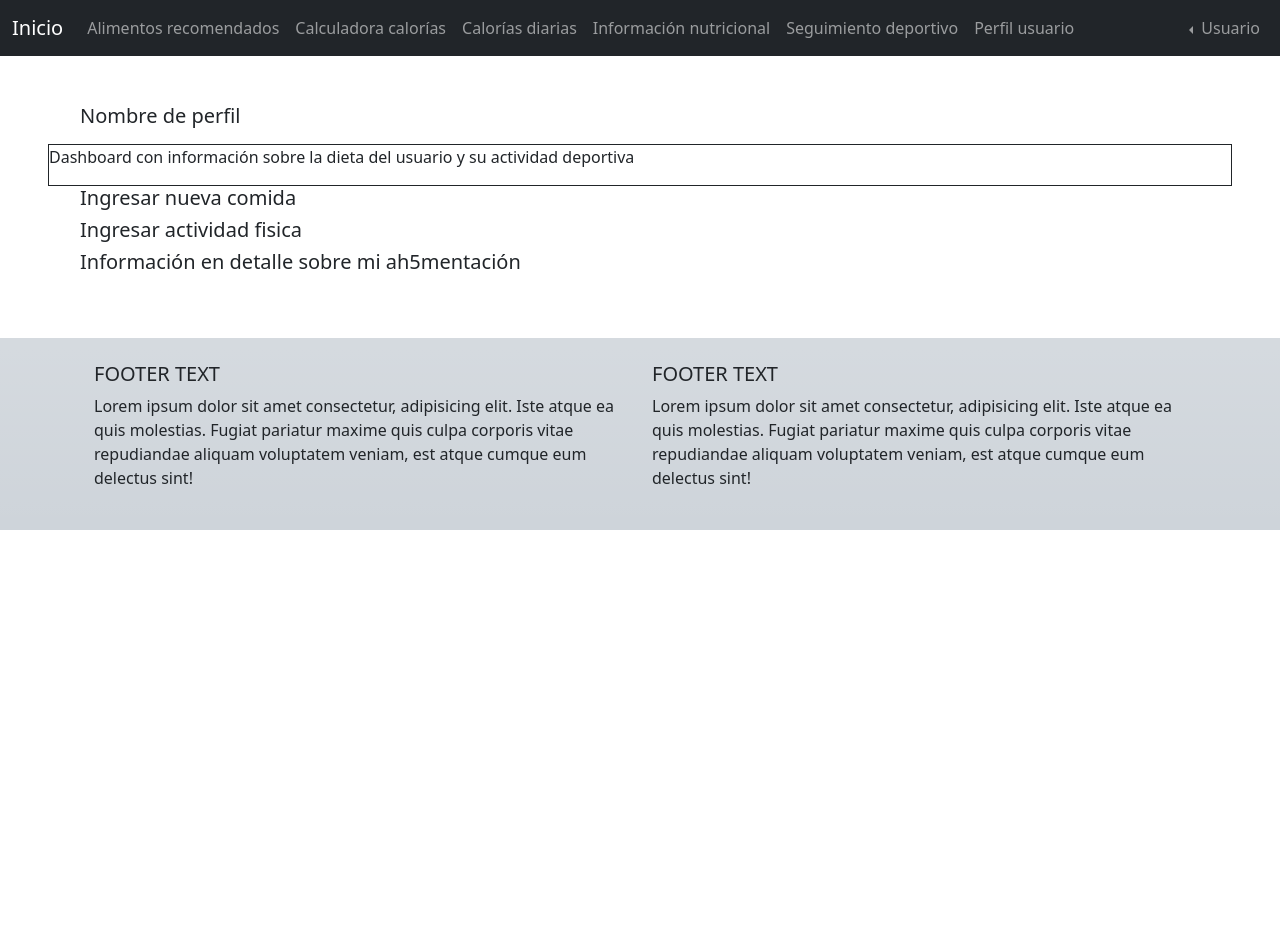
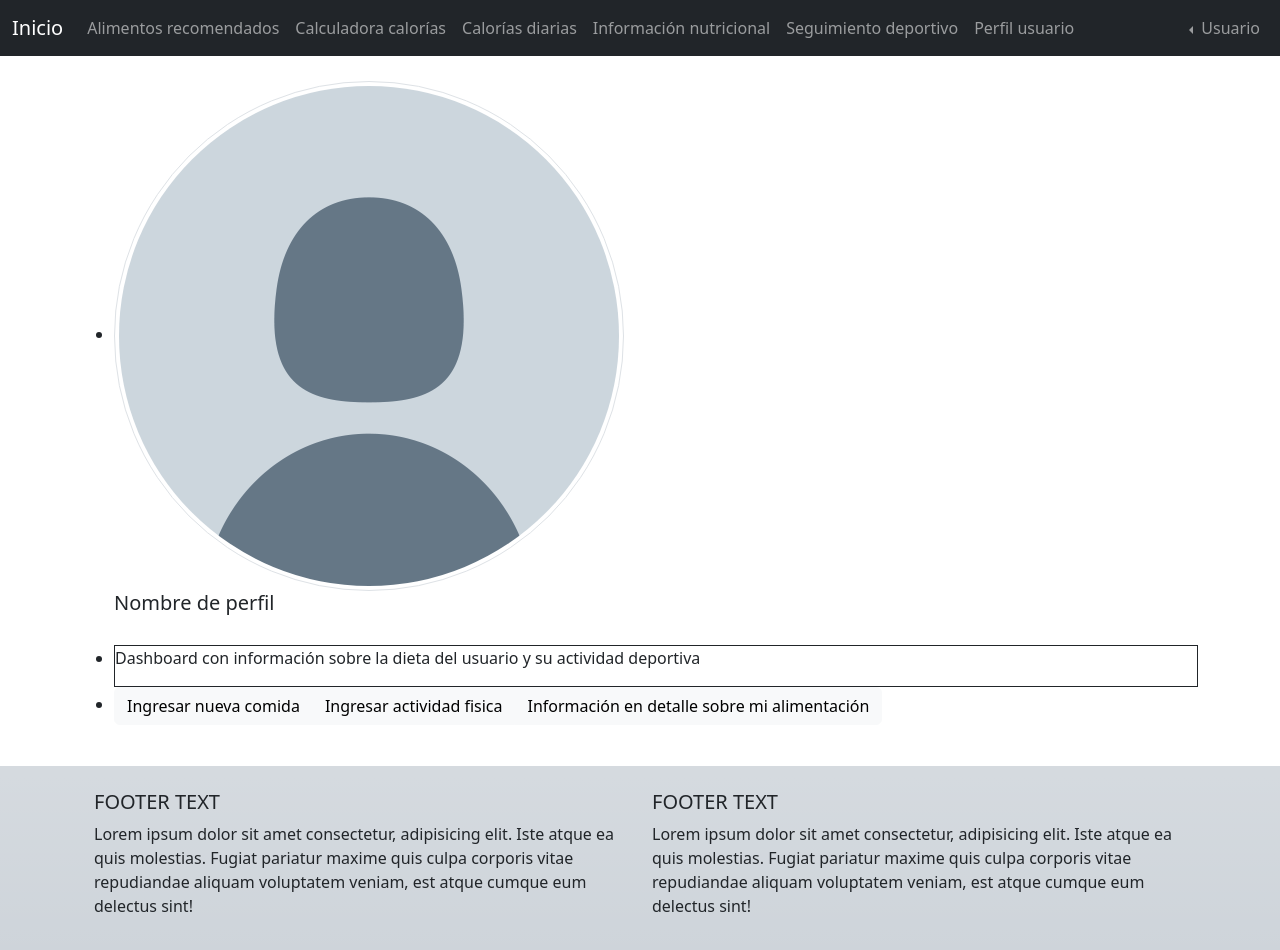
Before and after one commit to Niicool1/Proyecto-vida-saludable, a Vue app: page /perfilUsuario in a window 1280 px wide. Shown: the top 950 px of the page. Before the commit the page ends 800 px from the top, so only its background shows below. Built offline with nearby package versions, Linux system fonts and the light colour scheme.

Commit message:
Update perfilUsuario.vue

```diff
--- a/src/views/perfilUsuario.vue
+++ b/src/views/perfilUsuario.vue
@@ -1,33 +1,35 @@
 <template>
-    <div class="PerfilUsuario">
+    <div class="container">
+        <div class="row">
+            <div class="PerfilUsuario">
+                <ul class="perfil">
+                    <li>
+                        <div class="fotoPerfil">
+                            <img src="../assets/images/perfil.png" class="rounded-circle img-thumbnail">
+                        </div>
+                        <h5>Nombre de perfil</h5>
+                    </li>
 
-        <main class="p-5">
-            <section>
-                <div class="fotoPerfil">
+                    <li>
+                        <div class="border border-dark" id="dashboardPerfil">
+                            <p>Dashboard con información sobre la dieta del usuario y su actividad deportiva</p>
+                        </div>
+                    </li>
+                    <li>
+                        <div class="boton">
+                            <div class="btn-group boton2" role="group" aria-label="Basic example">
+                                <button type="button" class="btn btn-light">Ingresar nueva comida</button>
+                                <button type="button" class="btn btn-light">Ingresar actividad fisica</button>
+                                <button type="button" class="btn btn-light">Información en detalle sobre mi alimentación</button>
+                            </div>
+                        </div>
 
-                </div>
-                <ul class="Perfil">
-                    <h5>Nombre de perfil</h5>
+                    </li>
+
                 </ul>
 
-            </section>
-
-            <section>
-                <div class="border border-dark" id="dashboardPerfil">
-                    <p>Dashboard con información sobre la dieta del usuario y su actividad deportiva</p>
-                </div>
-
-            </section>
-            <section>
-                <ul class="Perfil">
-                    <h5>Ingresar nueva comida</h5>
-                    <h5>Ingresar actividad fisica</h5>
-                    <h5>Información en detalle sobre mi ah5mentación</h5>
-                </ul>
-            </section>
-
-        </main>
-
+            </div>
+        </div>
     </div>
 </template>
 
```
